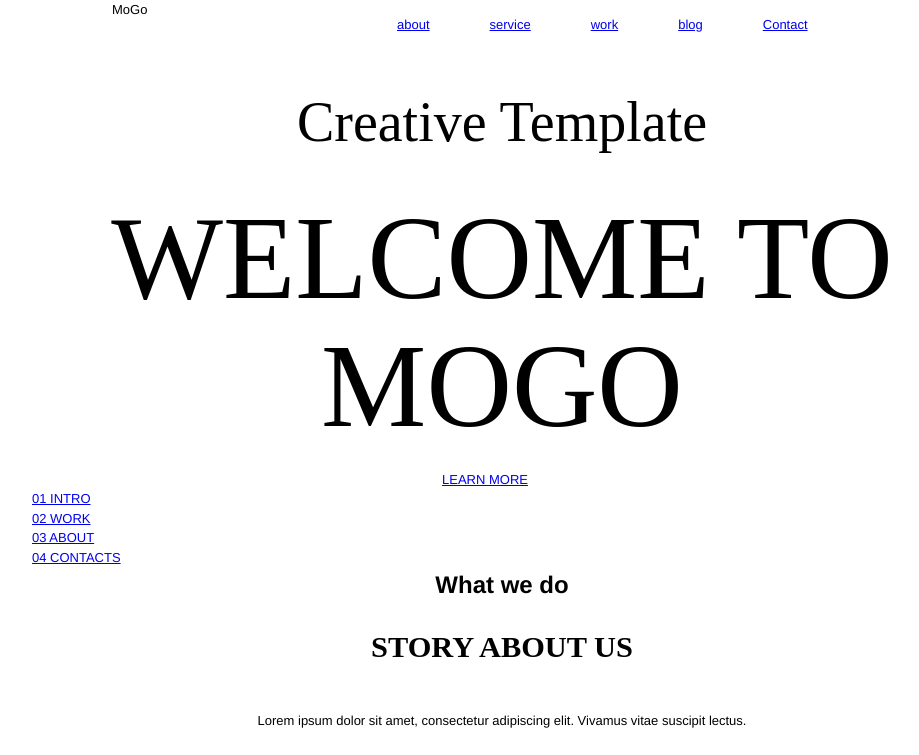
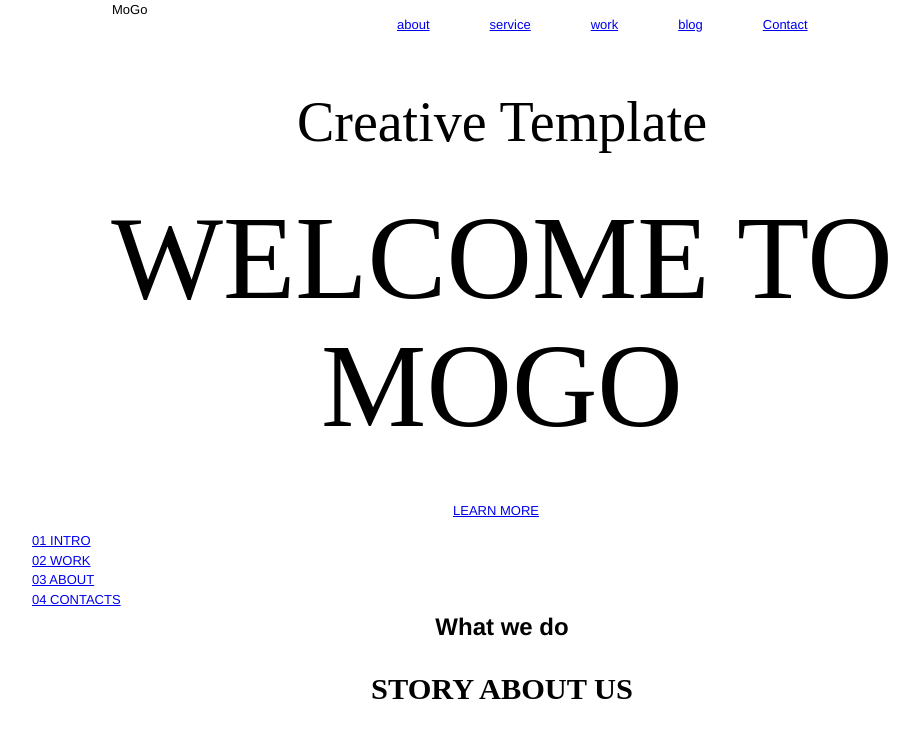
Before and after one commit to aleksandrazaremba/MoGo-template, a plain HTML site: page index.html in a window 1280 px wide. Shown: the top 755 px of the page, without its empty margins (138-1057 px from the left). Drawn offline with nearby package versions, Linux system fonts and the light colour scheme; files that its build step writes are made by us from their sources.

Commit message:
scss test

```diff
--- a/index.html
+++ b/index.html
@@ -11,9 +11,9 @@
 
 	<link rel="stylesheet" href="960.css" type="text/css" />
 	<link rel="stylesheet" href="reset.css" type="text/css" />
-	<link rel="stylesheet" href="style.scss" type="text/scss" />
+	<link rel="stylesheet" href="style.css" type="text/css" />
 	<link rel="stylesheet" href="text.css" type="text/css" />
-	<link rel="stylesheet" href="style.css" type="text/css" />
+
 
 	<link rel="javascript" type="text/js" src="script.js"/>
 
--- a/style.scss
+++ b/style.scss
@@ -1,3 +1,6 @@
+body{
+}
+
 .btn{
 	padding-top:20px;
 	display: inline-block;
@@ -7,7 +10,7 @@
 	a{
 		border:solid 1px white;
 		border-radius: 3px;
-		padding:10px;
+        padding:10px;
 
 		&:hover{
 			color: #eee;
@@ -16,7 +19,7 @@
 		}
 		&:active {
 			box-shadow: 2px 2px #666;
-			transform: translateY(2px);
+            transform: translateY(2px);
 		  }
 	}
 }
```
Also changed, not shown: style.css.
